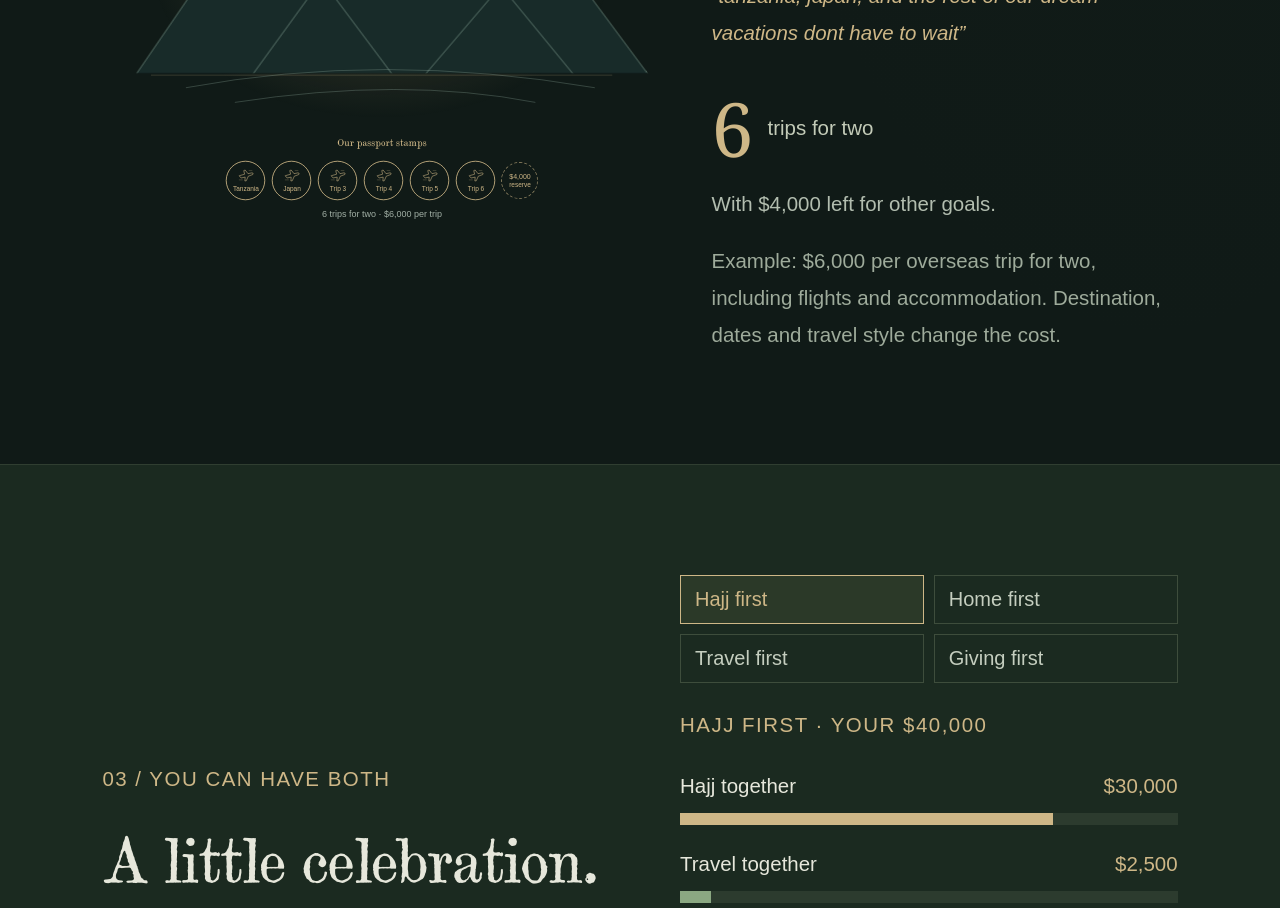
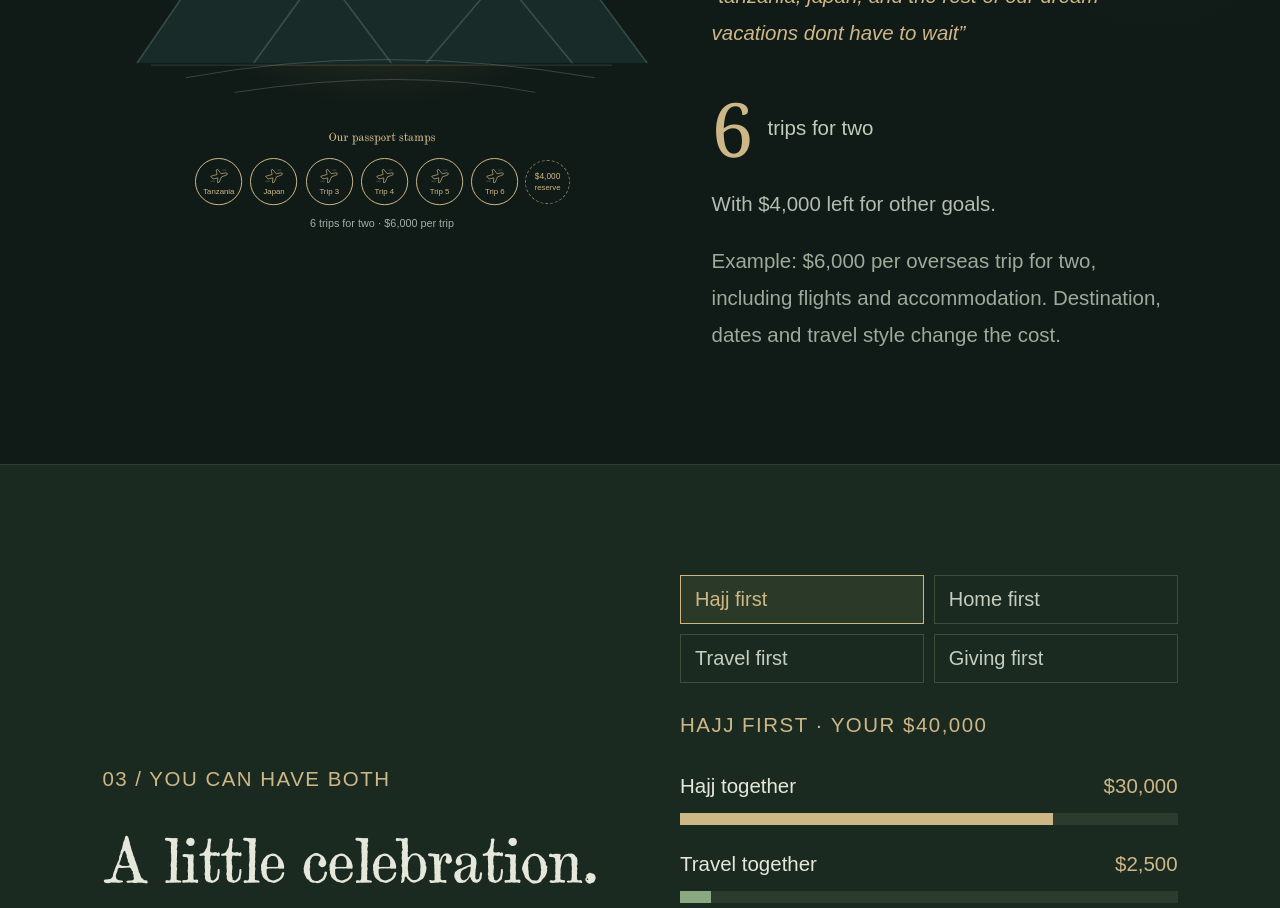
Before and after one commit to saifalushi1/areese, a React (Vite) app: page / in a window 1280 px wide. Shown: the part 3420-4328 px from the top of the page. Built offline with nearby package versions, Linux system fonts and the light colour scheme.

Commit message:
Increase savings badges and captions by twenty percent

```diff
--- a/src/styles/global.css
+++ b/src/styles/global.css
@@ -1909,30 +1909,30 @@ input[type="range"]::-moz-range-thumb {
 }
 .savings-visual {
   color: var(--gold);
-  margin: 9px auto 0;
+  margin: 10.8px auto 0;
   text-align: center;
 }
 .savings-title {
-  font-size: clamp(10px, 0.75vw, 14px);
-  margin: 0 0 7.5px;
+  font-size: clamp(12px, 0.9vw, 16.8px);
+  margin: 0 0 9px;
   font-family: var(--serif);
 }
 .savings-tokens {
   display: flex;
   flex-wrap: wrap;
-  gap: 5px;
+  gap: 6px;
   justify-content: center;
   align-items: center;
 }
 .savings-token {
   position: relative;
-  width: clamp(41px, 2.65vw, 51px);
+  width: clamp(49.2px, 3.18vw, 61.2px);
   aspect-ratio: 1;
   display: flex;
   flex-direction: column;
   align-items: center;
   justify-content: center;
-  gap: 1.5px;
+  gap: 1.8px;
 }
 .savings-token .token-progress {
   position: absolute;
@@ -1946,7 +1946,7 @@ input[type="range"]::-moz-range-thumb {
   height: 36%;
 }
 .savings-token span {
-  font-size: clamp(6.5px, 0.475vw, 9px);
+  font-size: clamp(7.8px, 0.57vw, 10.8px);
   line-height: 1.2;
 }
 .savings-token.unfunded {
@@ -1956,24 +1956,24 @@ input[type="range"]::-moz-range-thumb {
   display: flex;
   flex-direction: column;
   justify-content: center;
-  width: clamp(37px, 2.35vw, 45px);
+  width: clamp(44.4px, 2.82vw, 54px);
   aspect-ratio: 1;
-  border: 0.5px dashed #ceb78799;
+  border: 0.6px dashed #ceb78799;
   border-radius: 50%;
 }
 .savings-reserve strong {
-  font-size: clamp(7px, 0.5vw, 9.5px);
+  font-size: clamp(8.4px, 0.6vw, 11.4px);
   font-weight: 400;
 }
 .savings-reserve span {
-  font-size: clamp(6.5px, 0.45vw, 8.5px);
-  margin-top: 1.5px;
+  font-size: clamp(7.8px, 0.54vw, 10.2px);
+  margin-top: 1.8px;
 }
 .savings-caption {
-  font-size: clamp(9px, 0.6vw, 11.5px);
+  font-size: clamp(10.8px, 0.72vw, 13.8px);
   color: var(--muted);
   line-height: 1.5;
-  margin: 7.5px 0 0;
+  margin: 9px 0 0;
 }
 .savings-token span b {
   display: block;
```
